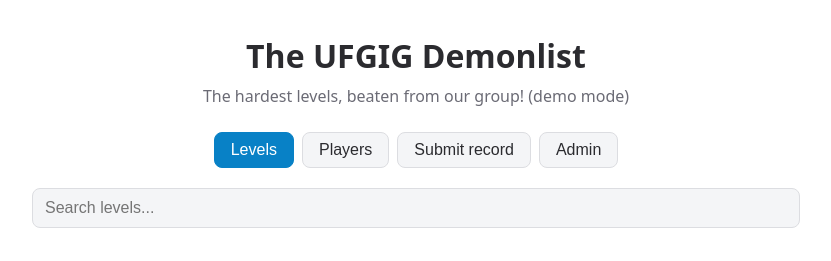
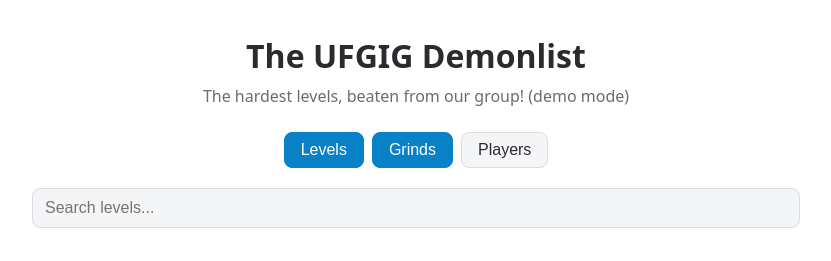
Before and after one commit to sjcmovies201-tech/Extended-FG-Demon-List., a plain HTML site: page index.html in a window 1280 px wide. Shown: the top 261 px of the page, without its empty margins (224-1055 px from the left). Drawn offline with nearby package versions, Linux system fonts and the light colour scheme.

Commit message:
Update index.html

```diff
--- a/index.html
+++ b/index.html
@@ -14,9 +14,8 @@
 
   <nav>
     <button data-tab="levels" class="active">Levels</button>
+    <button data-tab="Grinds" class="active">Grinds</button>
     <button data-tab="players">Players</button>
-    <button data-tab="submit">Submit record</button>
-    <button data-tab="admin">Admin</button>
   </nav>
 
   <div id="msg" class="msg" hidden></div>
```
